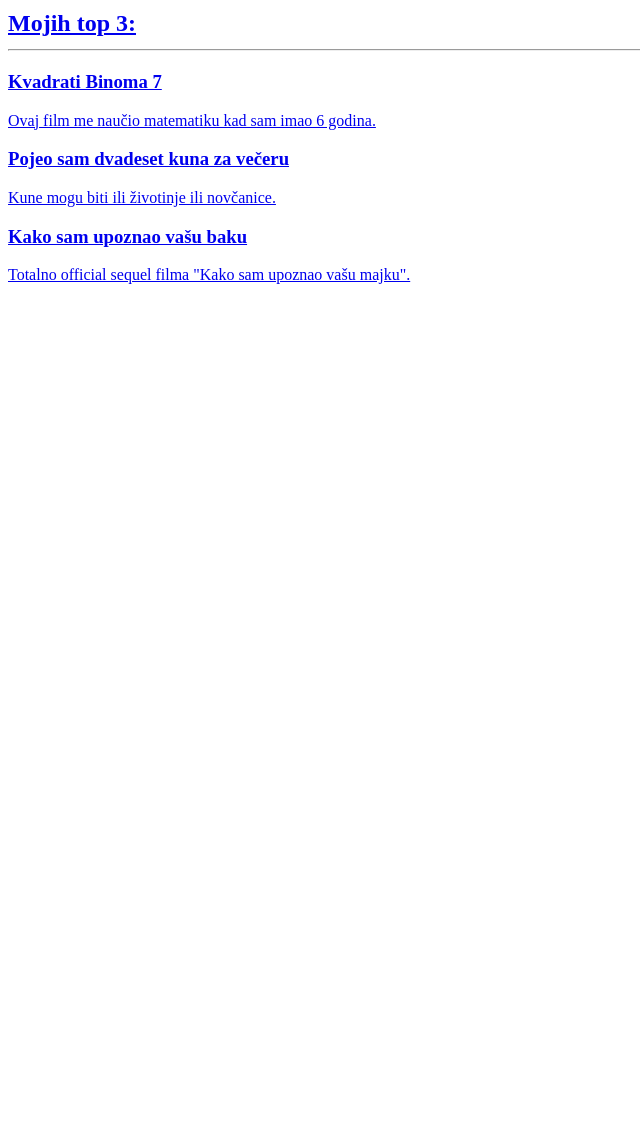
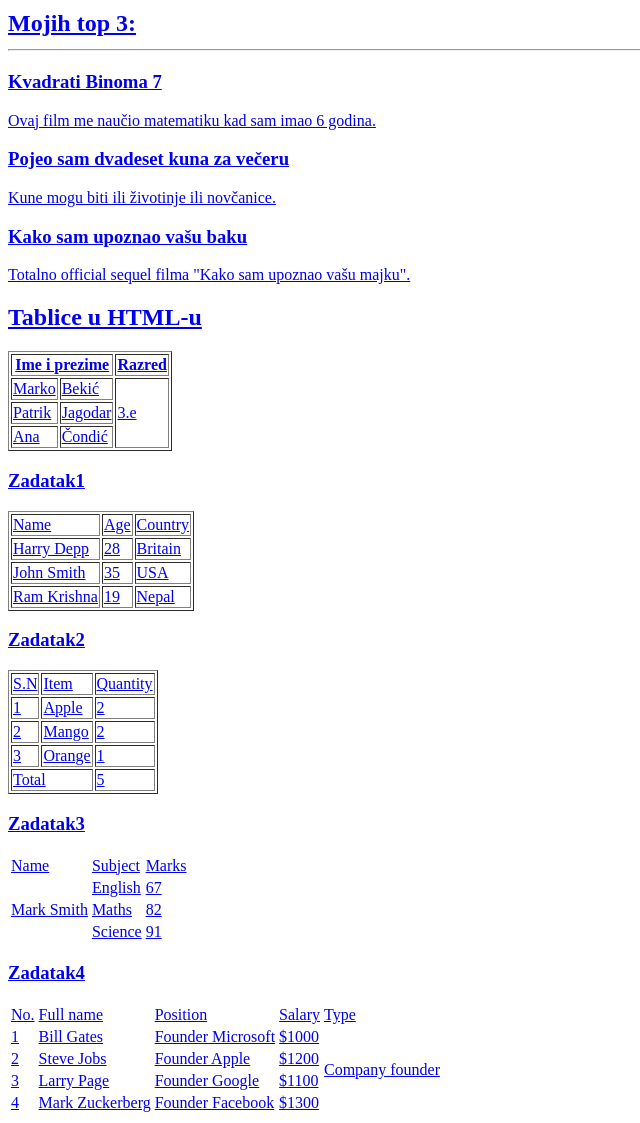
Before and after one commit to mihaelradocaj/sjwp_radocaj_mihael, a plain HTML site: page index.html in a window 1280 px wide. Shown: the part 626-1749 px from the top of the page, without its empty margins (0-640 px from the left). Before the commit the page ends 926 px from the top, so only its background shows below. Drawn offline with Linux system fonts and the light colour scheme.

Commit message:
Add files via upload

```diff
--- a/index.html
+++ b/index.html
@@ -42,5 +42,136 @@
     <h3>Kako sam upoznao vašu baku</h3>
     <p>Totalno official sequel filma "Kako sam upoznao vašu majku".</p>
 
+    <h2>Tablice u HTML-u</h2>
+    <table border="1">
+        <tr>
+            <th colspan="2">Ime i prezime</th>
+            <th>Razred</th>
+        </tr>
+        <tr>
+            <td>Marko</td>
+            <td>Bekić</td>
+            <td rowspan="3">3.e</td>
+        </tr>
+        <tr>
+            <td>Patrik</td>
+            <td>Jagodar</td>
+        </tr>
+        <tr>
+            <td>Ana</td>
+            <td>Čondić</td>
+        </tr>
+    </table>
+
+    <h3>Zadatak1</h3>
+    <table border="1">
+        <tr>
+            <td>Name</td>
+            <td>Age</td>
+            <td>Country</td>
+        </tr>
+        <tr>
+            <td>Harry Depp</td>
+            <td>28</td>
+            <td>Britain</td>
+        </tr>
+        <tr>
+            <td>John Smith</td>
+            <td>35</td>
+            <td>USA</td>
+        </tr>
+        <tr>
+            <td>Ram Krishna</td>
+            <td>19</td>
+            <td>Nepal</td>
+        </tr>
+    </table>
+
+    <h3>Zadatak2</h3>
+    <table border="1">
+        <tr>
+            <td>S.N</td>
+            <td>Item</td>
+            <td>Quantity</td>
+        </tr>
+        <tr>
+            <td>1</td>
+            <td>Apple</td>
+            <td>2</td>
+        </tr>
+        <tr>
+            <td>2</td>
+            <td>Mango</td>
+            <td>2</td>
+        </tr>
+        <tr>
+            <td>3</td>
+            <td>Orange</td>
+            <td>1</td>
+        </tr>
+        <tr>
+            <td colspan="2">Total</td>
+            <td>5</td>
+        </tr>
+    </table>
+
+    <h3>Zadatak3</h3>
+    <table>
+        <tr>
+            <td>Name</td>
+            <td>Subject</td>
+            <td>Marks</td>
+        </tr>
+        <tr>
+            <td rowspan="3">Mark Smith</td>
+            <td>English</td>
+            <td>67</td>
+        </tr>
+        <tr>
+            <td>Maths</td>
+            <td>82</td>
+        </tr>
+        <tr>
+            <td>Science</td>
+            <td>91</td>
+        </tr>
+    </table>
+
+    <h3>Zadatak4</h3>
+    <table>
+        <tr>
+            <td>No.</td>
+            <td>Full name</td>
+            <td>Position</td>
+            <td>Salary</td>
+            <td>Type</td>
+        </tr>
+        <tr>
+            <td>1</td>
+            <td>Bill Gates</td>
+            <td>Founder Microsoft</td>
+            <td>$1000</td>
+            <td rowspan="4">Company founder</td>
+        </tr>
+        <tr>
+            <td>2</td>
+            <td>Steve Jobs</td>
+            <td>Founder Apple</td>
+            <td>$1200</td>
+        </tr>
+        <tr>
+            <td>3</td>
+            <td>Larry Page</td>
+            <td>Founder Google</td>
+            <td>$1100</td>
+        </tr>
+        <tr>
+            <td>4</td>
+            <td>Mark Zuckerberg</td>
+            <td>Founder Facebook</td>
+            <td>$1300</td>
+        </tr>
+    </table>
+
 </body>
 </html>
```
